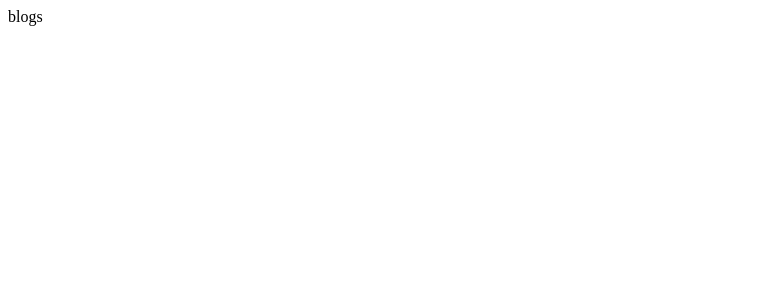
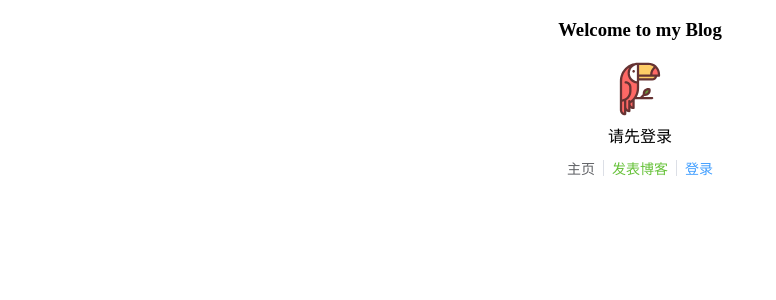
Before and after one commit to demerzelxd/myblog-client, a Vue app: page /index in a window 1280 px wide. Shown: the top 300 px of the page, without its empty margins (0-776 px from the left). Built offline with nearby package versions, Linux system fonts and the light colour scheme.

Commit message:
Header开发

```diff
--- /dev/null
+++ b/src/components/Header.vue
@@ -0,0 +1,80 @@
+<template>
+	<div class="gis-header">
+		<h3>Welcome to my Blog</h3>
+		<el-image
+			style="width: 60px; height: 60px;"
+			:src="user.avatar"
+			fit="fit">
+		</el-image>
+		<div v-text="user.username"></div>
+		<!--分割线-->
+		<div class="gis-divider">
+			<span><el-link :underline="false" href="/index">主页</el-link></span>
+			<el-divider direction="vertical"></el-divider>
+			<span><el-link :underline="false" type="success" href="/add">发表博客</el-link></span>
+			<el-divider direction="vertical"></el-divider>
+			<span v-show="!isLogin"><el-link :underline="false" type="primary" href="/login">登录</el-link></span>
+			<span v-show="isLogin"><el-link :underline="false" type="danger" @click="onLogout()">退出</el-link></span>
+		</div>
+	</div>
+</template>
+
+<script>
+import icon from '../assets/img/icon.svg'
+import store from '../store'
+
+export default {
+	name: 'Header',
+	data () {
+		return {
+			icon: icon,
+			isLogin: false,
+			user: {
+				username: '请先登录',
+				avatar: icon
+			}
+		}
+	},
+	methods: {
+		onLogout () {
+			// logout接口需要认证通过后才能访问，所以需要设置好header
+			this.$http.get('/user/logout', {
+				headers: {
+					'Auth': localStorage.getItem('token')
+				}
+			}).then((resp) => {
+				// console.log(resp.data)
+				// 清除本地信息
+				store.commit('REMOVE_INFO')
+				// 清空表单
+				this.loginForm = {}
+				// 跳转路由至登录页面
+				this.$router.push('/login')
+			})
+		}
+	},
+	created () {
+		// 回显姓名
+		if (this.$store.state.userInfo) {
+			this.user.username = this.$store.state.userInfo.username
+			this.user.avatar = this.$store.state.userInfo.avatar
+			// 有数据，说明已经登录
+			this.isLogin = true
+		}
+	}
+}
+</script>
+
+<style scoped>
+	.gis-header {
+		max-width: 960px;
+		/*外部容器居中*/
+		margin: 0 auto;
+		/*内部元素居中*/
+		text-align: center;
+	}
+
+	.gis-divider {
+		margin-top: 10px;
+	}
+</style>
--- a/src/components/blog/Blogs.vue
+++ b/src/views/blog/Blogs.vue
@@ -1,12 +1,14 @@
 <template>
 	<div>
-		blogs
+		<Header></Header>
 	</div>
 </template>
 
 <script>
+import Header from '../../components/Header'
 export default {
-	name: 'Blogs'
+	name: 'Blogs',
+	components: {Header}
 }
 </script>
 
--- a/src/components/user/Login.vue
+++ b/src/views/user/Login.vue
@@ -173,11 +173,9 @@ export default {
 						// 清空表单
 						this.logonForm = {}
 						// 注册成功则切换至登录
-						if (resp.data.success) {
-							this.switchForm()
-							// 回显信息
-							this.loginForm.username = resp.data.data.username
-						}
+						this.switchForm()
+						// 回显信息
+						this.loginForm.username = resp.data.data.username
 					})
 				} else {
 					this.$message.error('当前输入的用户名、密码或邮箱不合法')
```
Also changed, not shown: src/router/index.js (+4 -4 lines), src/views/blog/BlogDetail.vue (renamed from src/components/blog/BlogDetail.vue), src/views/blog/BlogEdit.vue (renamed from src/components/blog/BlogEdit.vue).
